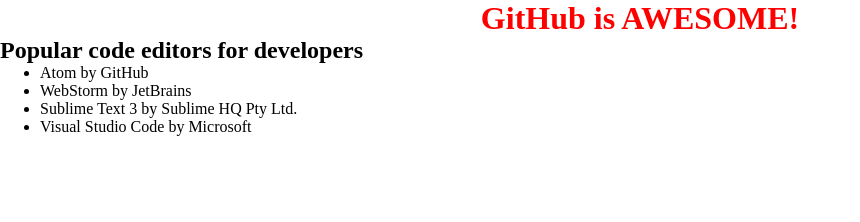
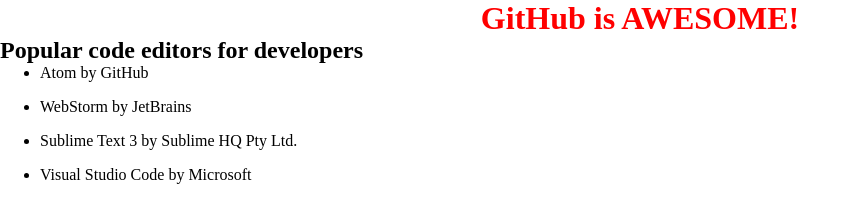
Before and after one commit to PhucDong/testing-github, a plain HTML site: page index.html in a window 1280 px wide. Shown: the whole page, without its empty margins (0-860 px from the left). Drawn offline with Linux system fonts and the light colour scheme.

Commit message:
adding margin bottom to list items

```diff
--- a/style.css
+++ b/style.css
@@ -11,3 +11,7 @@ h1 {
     text-align: center;
     color: red;
 }
+
+ul li {
+    margin-bottom: 16px;
+}
```
